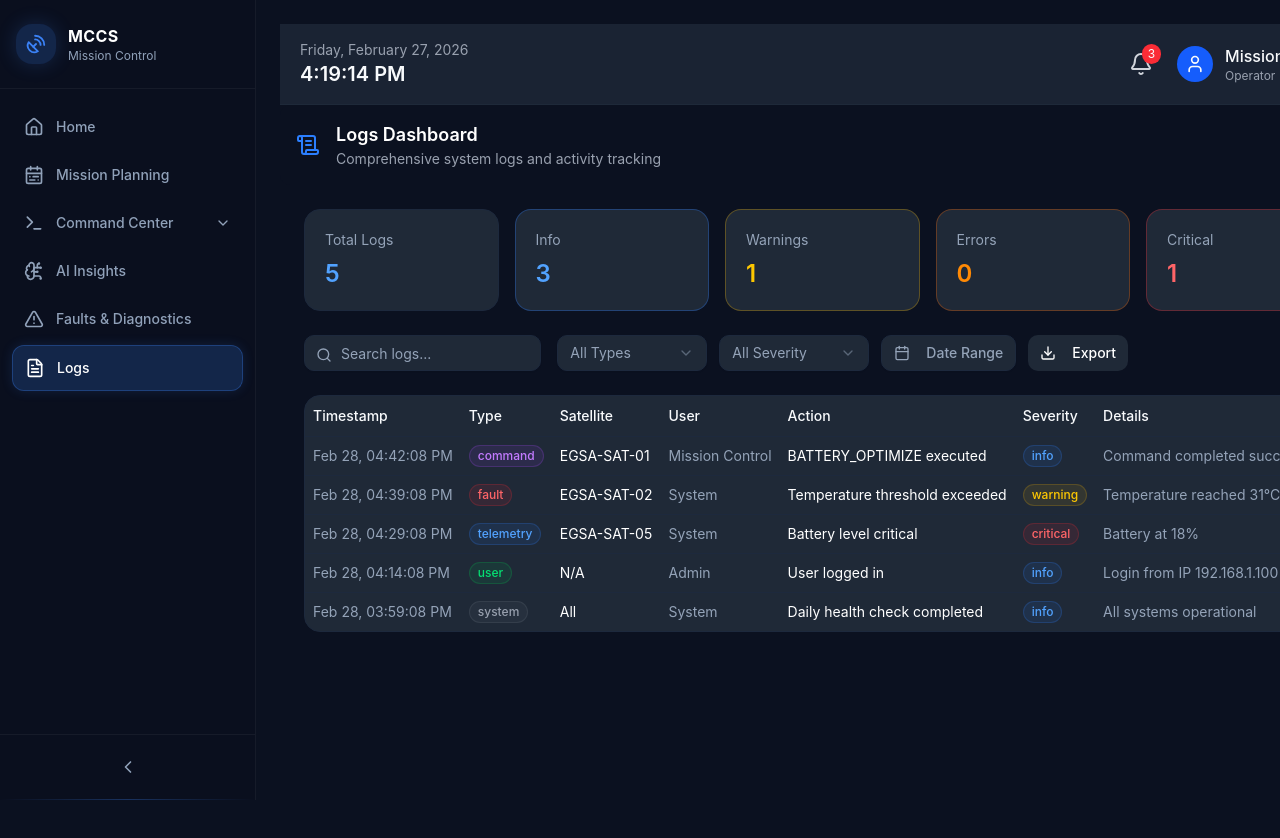
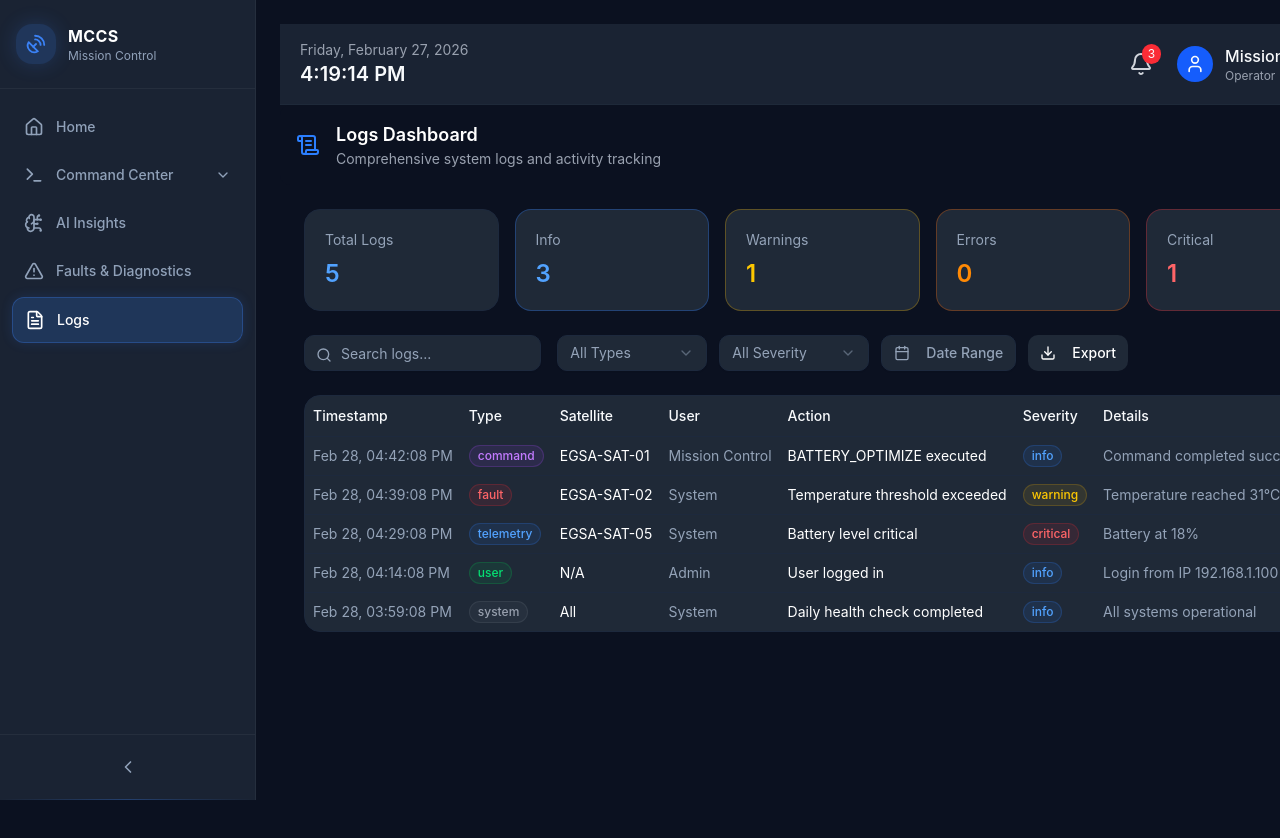
Before and after one commit to ahmedfarghaly261/MCC, a React (Vite) app: page /logs in a window 1280 px wide. Shown: the top 838 px of the page. Built offline with nearby package versions, Linux system fonts and the light colour scheme.

Commit message:
enhance the main layout and module structure

```diff
--- a/src/components/layout/Sidebar.tsx
+++ b/src/components/layout/Sidebar.tsx
@@ -2,7 +2,6 @@ import { useState } from "react";
 import { NavLink, useLocation } from "react-router-dom";
 import {
   Home,
-  CalendarRange,
   ChevronDown,
   ChevronLeft,
   ChevronRight,
@@ -29,11 +28,6 @@ const navItems: NavItem[] = [
     label: "Home",
     path: "/",
     icon: <Home size={20} />,
-  },
-  {
-    label: "Mission Planning",
-    path: "/mission-planning",
-    icon: <CalendarRange size={20} />,
   },
   {
     label: "Command Center",
@@ -129,8 +123,8 @@ export default function Sidebar({ collapsed, onToggle }: SidebarProps) {
 
   return (
     <aside
-      className={`fixed top-0 left-0 z-40 flex h-screen flex-col border-r border-white/5 bg-[#0a0f1e] transition-all duration-300 ease-in-out ${
-        collapsed ? "w-[72px] overflow-visible" : "w-64"
+      className={`bg-[#1a2333] fixed top-0 left-0 z-40 flex h-screen flex-col border-r border-white/5 transition-all duration-300 ease-in-out ${
+        collapsed ? "w-18 overflow-visible" : "w-64"
       }`}
     >
       {/* Logo  */}
--- a/src/routes/routes.tsx
+++ b/src/routes/routes.tsx
@@ -1,7 +1,7 @@
 import { Routes, Route } from "react-router-dom";
 import Layout from "@/components/layout/Layout";
 import Dashboard from "@/pages/Dashboard";
-import CreateCommand from "@/components/command/createCommand";
+import CreateCommand from "@/pages/command/createCommand";
 import LogPage from "@/pages/logPage/logpage";
 
 export default function AppRoutes() {
```
Also changed, not shown: src/pages/command/composables/CommandValidationPanel.tsx (renamed from src/components/command/composables/CommandValidationPanel.tsx), src/pages/command/composables/SatelliteHistoryPanel.tsx (renamed from src/components/command/composables/SatelliteHistoryPanel.tsx), src/pages/command/composables/commandForm.tsx (renamed from src/components/command/composables/commandForm.tsx), src/pages/command/composables/satCard.tsx (renamed from src/components/command/composables/satCard.tsx), src/pages/command/createCommand.tsx (renamed from src/components/command/createCommand.tsx).
